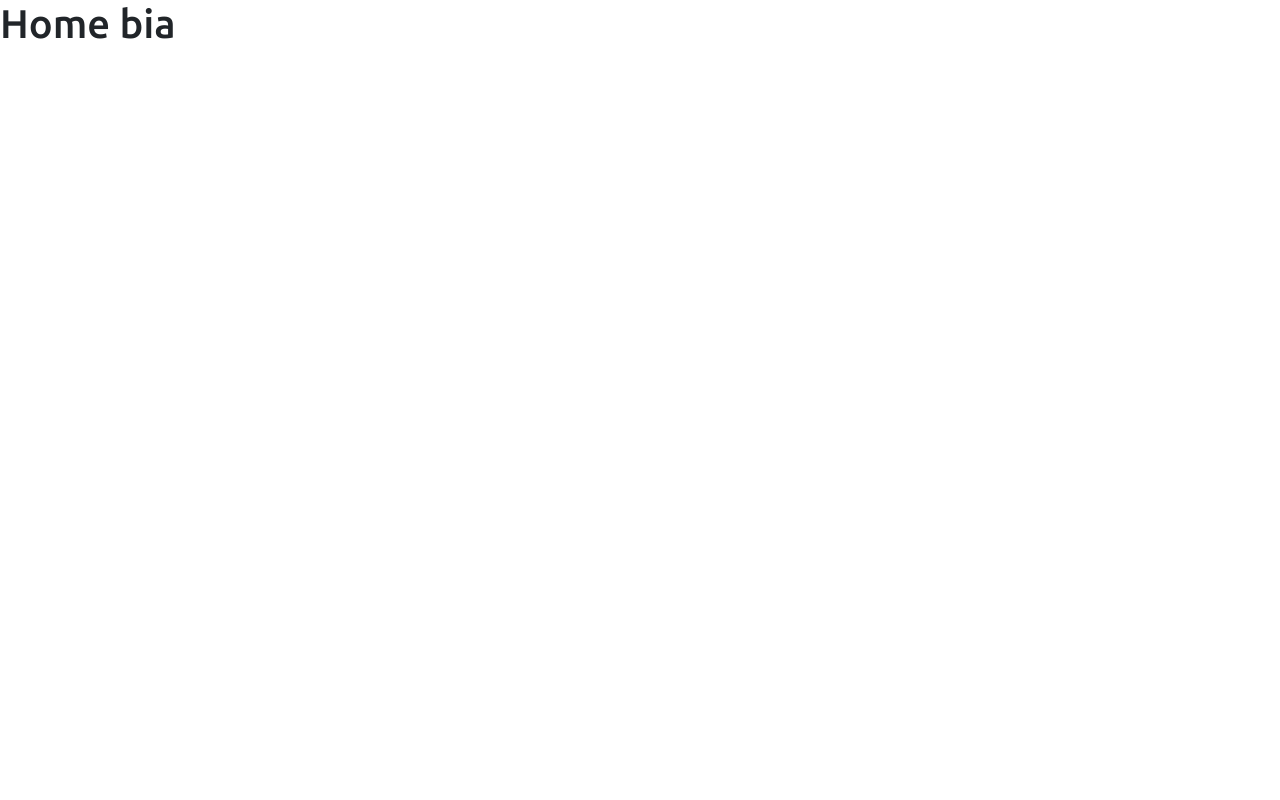
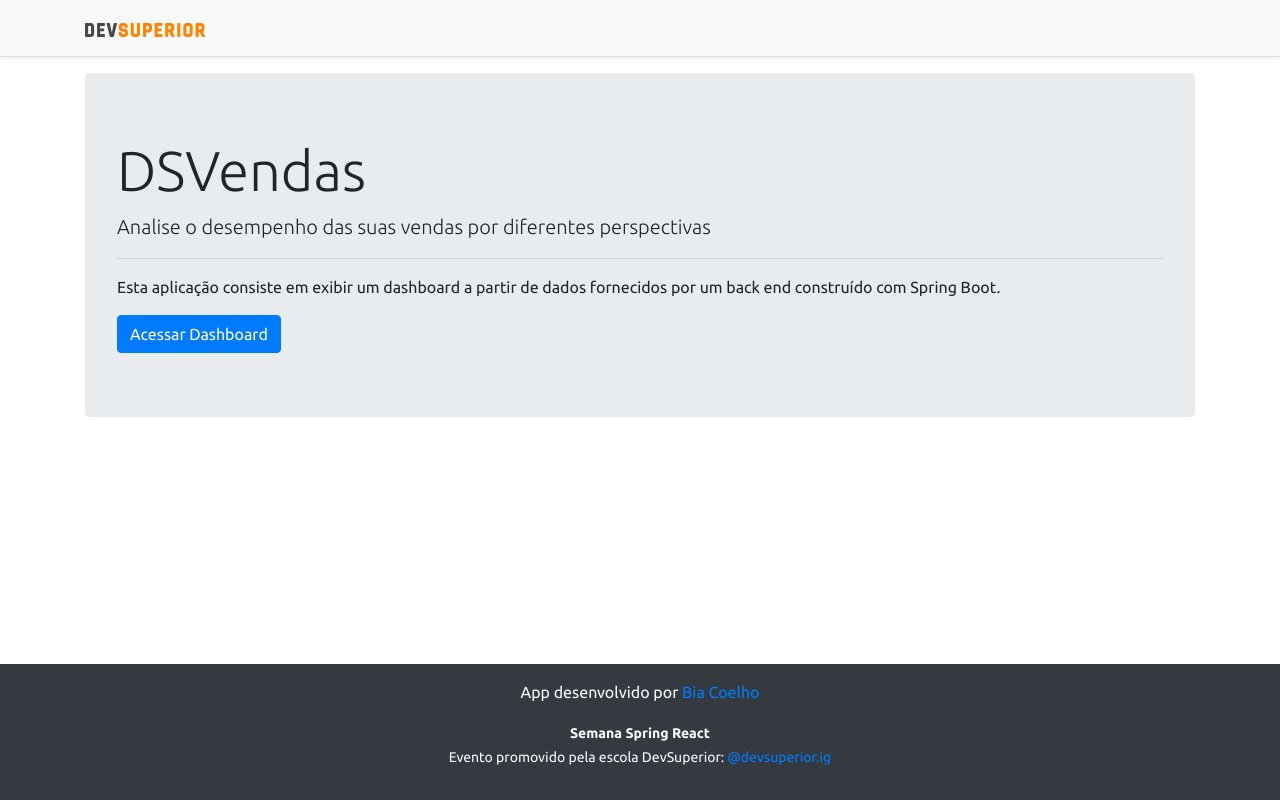
Before and after one commit to beatriz-dadalto/dsvendas-java-react-devSuperior, a React (Create React App) app in the folder frontend/: page / in a window 1280 px wide. Built offline with nearby package versions, Linux system fonts and the light colour scheme.

Commit message:
Home, Navigation

```diff
--- a/frontend/src/assets/components/NavBar/indext.tsx
+++ b/frontend/src/assets/components/NavBar/indext.tsx
@@ -1,11 +1,14 @@
 import ImgDsDark from 'assets/img/ds_dark.svg';
+import { Link } from 'react-router-dom';
 
 const NavBar = () => {
   return (
     <div className="d-flex flex-column flex-md-row align-items-center p-3 px-md-4 mb-3 bg-light border-bottom shadow-sm">
       <div className="container">
         <nav className="my-2 my-md-0 mr-md-3">
-          <img src={ImgDsDark} alt="DevSuperior" width="120" />
+          <Link to="/">
+            <img src={ImgDsDark} alt="DevSuperior" width="120" />
+          </Link>
         </nav>
       </div>
     </div>
--- a/frontend/src/pages/Home/index.tsx
+++ b/frontend/src/pages/Home/index.tsx
@@ -1,10 +1,30 @@
+import Footer from "assets/components/Footer";
+import NavBar from "assets/components/NavBar/indext";
+import { Link } from 'react-router-dom';
 
 const Home = () => {
   return (
-    <div>
-      <h1>Home bia</h1>
-    </div>
-  )
-}
+    <>
+      <NavBar />
+      <div className="container">
+        <div className="jumbotron">
+          <h1 className="display-4">DSVendas</h1>
+          <p className="lead">
+            Analise o desempenho das suas vendas por diferentes perspectivas
+          </p>
+          <hr />
+          <p>
+            Esta aplicação consiste em exibir um dashboard a partir de dados
+            fornecidos por um back end construído com Spring Boot.
+          </p>
+          <Link to="/dashboard" className="btn btn-primary">
+            Acessar Dashboard
+          </Link>
+        </div>
+      </div>
+      <Footer />
+    </>
+  );
+};
 
 export default Home;
```
Also changed, not shown: frontend/src/pages/Dashboard/index.tsx (+8 -8 lines).
